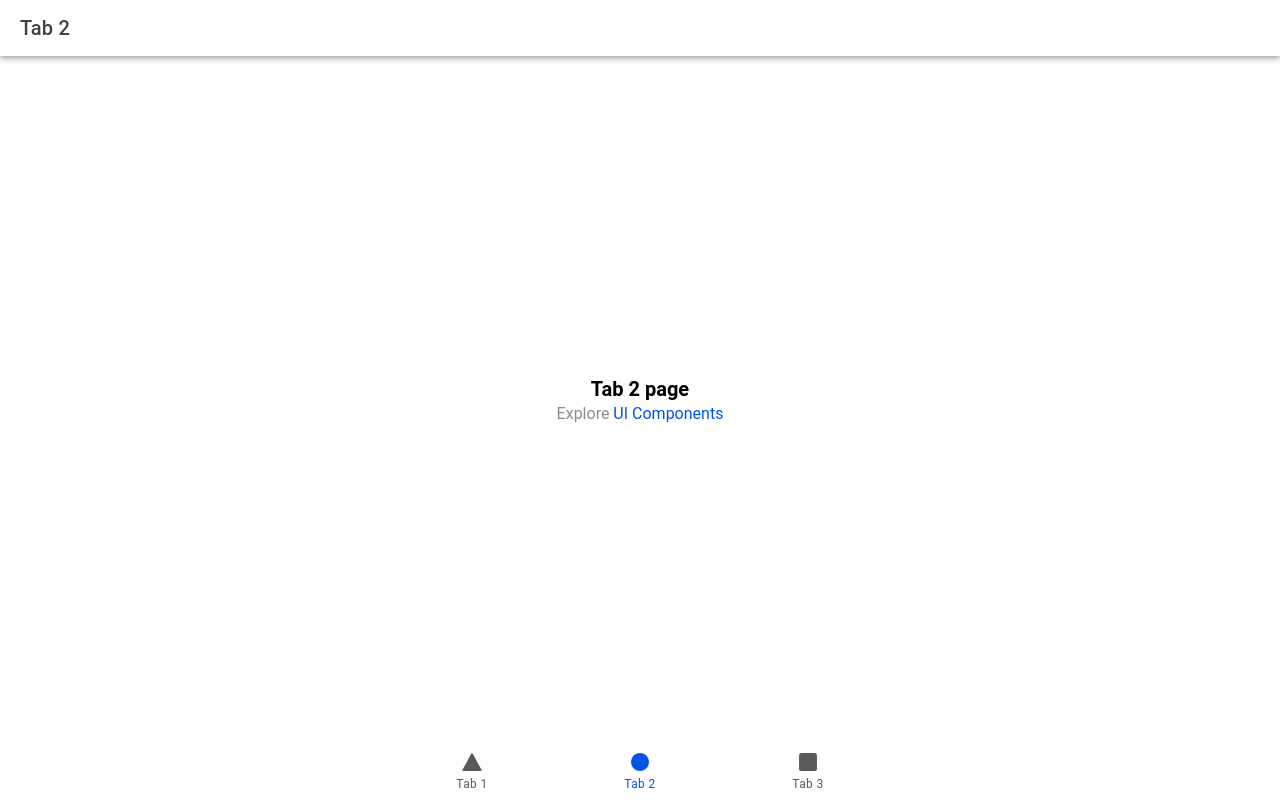
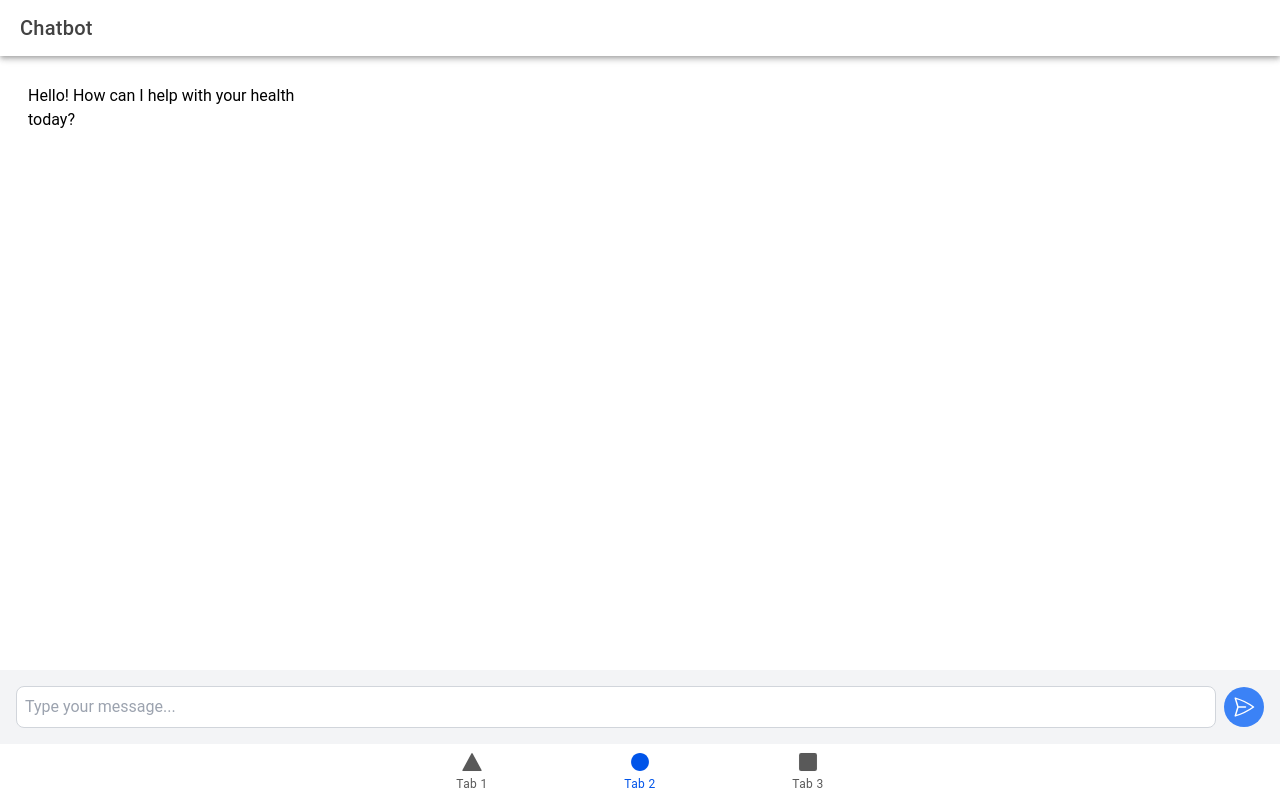
Before and after one commit to DimitarDevP/aiha-frontend, a React (Vite) app: page /tab2 in a window 1280 px wide. Built offline with nearby package versions, Linux system fonts and the light colour scheme.

Commit message:
Added the look for the chatbot. Can write inputs too.

```diff
--- a/src/pages/Tab2.tsx
+++ b/src/pages/Tab2.tsx
@@ -1,23 +1,97 @@
 import { IonContent, IonHeader, IonPage, IonTitle, IonToolbar } from '@ionic/react';
-import ExploreContainer from '../components/ExploreContainer';
+import { useState } from 'react';
 import './Tab2.css';
 
 const Tab2: React.FC = () => {
+    const [messages, setMessages] = useState<{ text: string; isUser: boolean }[]>([
+        { text: 'Hello! How can I help with your health today?', isUser: false },
+    ]);
+    const [inputText, setInputText] = useState('');
+
+    const handleSendMessage = () => {
+        if (inputText.trim() === '') return;
+
+        // Add user message
+        setMessages([...messages, { text: inputText, isUser: true }]);
+
+        // Simulate AI response (replace with actual NLP logic later)
+        setTimeout(() => {
+            setMessages((prev) => [
+                ...prev,
+                { text: 'Based on the air quality data, it’s safe to jog today!', isUser: false },
+            ]);
+        }, 1000);
+
+        setInputText('');
+    };
+
+    const handleInputChange = (e: React.ChangeEvent<HTMLInputElement>) => {
+        setInputText(e.target.value);
+    };
+
+    const handleKeyPress = (e: React.KeyboardEvent<HTMLInputElement>) => {
+        if (e.key === 'Enter') {
+            handleSendMessage();
+        }
+    };
+
     return (
         <IonPage>
             <IonHeader>
                 <IonToolbar>
-          <IonTitle>Tab 2</IonTitle>
+                    <IonTitle>Chatbot</IonTitle>
                 </IonToolbar>
             </IonHeader>
-      <IonContent fullscreen>
+            <IonContent fullscreen className="flex flex-col">
                 <IonHeader collapse="condense">
                     <IonToolbar>
-            <IonTitle size="large">Tab 2</IonTitle>
+                        <IonTitle size="large">Chatbot</IonTitle>
                     </IonToolbar>
                 </IonHeader>
-        <ExploreContainer name="Tab 2 page" />
+                <div className="flex-1 overflow-y-auto p-4 space-y-4">
+                    {messages.map((message, index) => (
+                        <div
+                            key={index}
+                            className={`p-3 rounded-lg max-w-xs ${
+                                message.isUser
+                                    ? 'bg-blue-500 text-white self-end ml-auto'
+                                    : 'bg-white text-black self-start mr-auto'
+                            }`}
+                        >
+                            {message.text}
+                        </div>
+                    ))}
+                </div>
             </IonContent>
+            <div className="sticky bottom-0 p-4 flex items-center gap-2 bg-gray-100">
+                <input
+                    type="text"
+                    value={inputText}
+                    onChange={handleInputChange}
+                    onKeyPress={handleKeyPress}
+                    placeholder="Type your message..."
+                    className="flex-1 p-2 rounded-lg border border-gray-300 focus:outline-none focus:ring-2 focus:ring-blue-500"
+                />
+                <button
+                    onClick={handleSendMessage}
+                    className="p-2 bg-blue-500 rounded-full text-white hover:bg-blue-600 focus:outline-none focus:ring-2 focus:ring-blue-500"
+                >
+                    <svg
+                        xmlns="http://www.w3.org/2000/svg"
+                        fill="none"
+                        viewBox="0 0 24 24"
+                        strokeWidth="1.5"
+                        stroke="currentColor"
+                        className="size-6"
+                    >
+                        <path
+                            strokeLinecap="round"
+                            strokeLinejoin="round"
+                            d="M6 12 3.269 3.125A59.769 59.769 0 0 1 21.485 12 59.768 59.768 0 0 1 3.27 20.875L5.999 12Zm0 0h7.5"
+                        />
+                    </svg>
+                </button>
+            </div>
         </IonPage>
     );
 };
```
Lines whose indentation alone changed are shown as unchanged.
